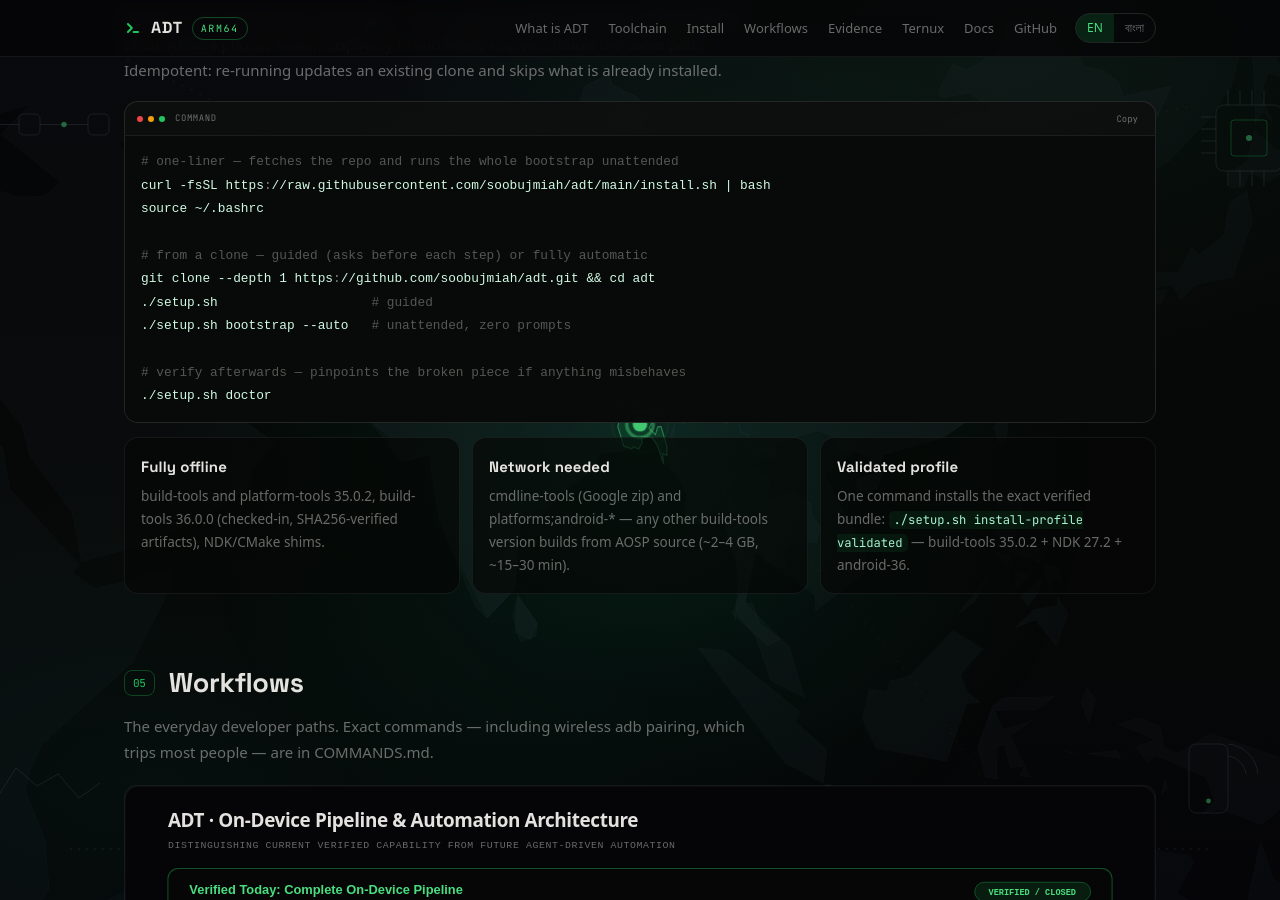
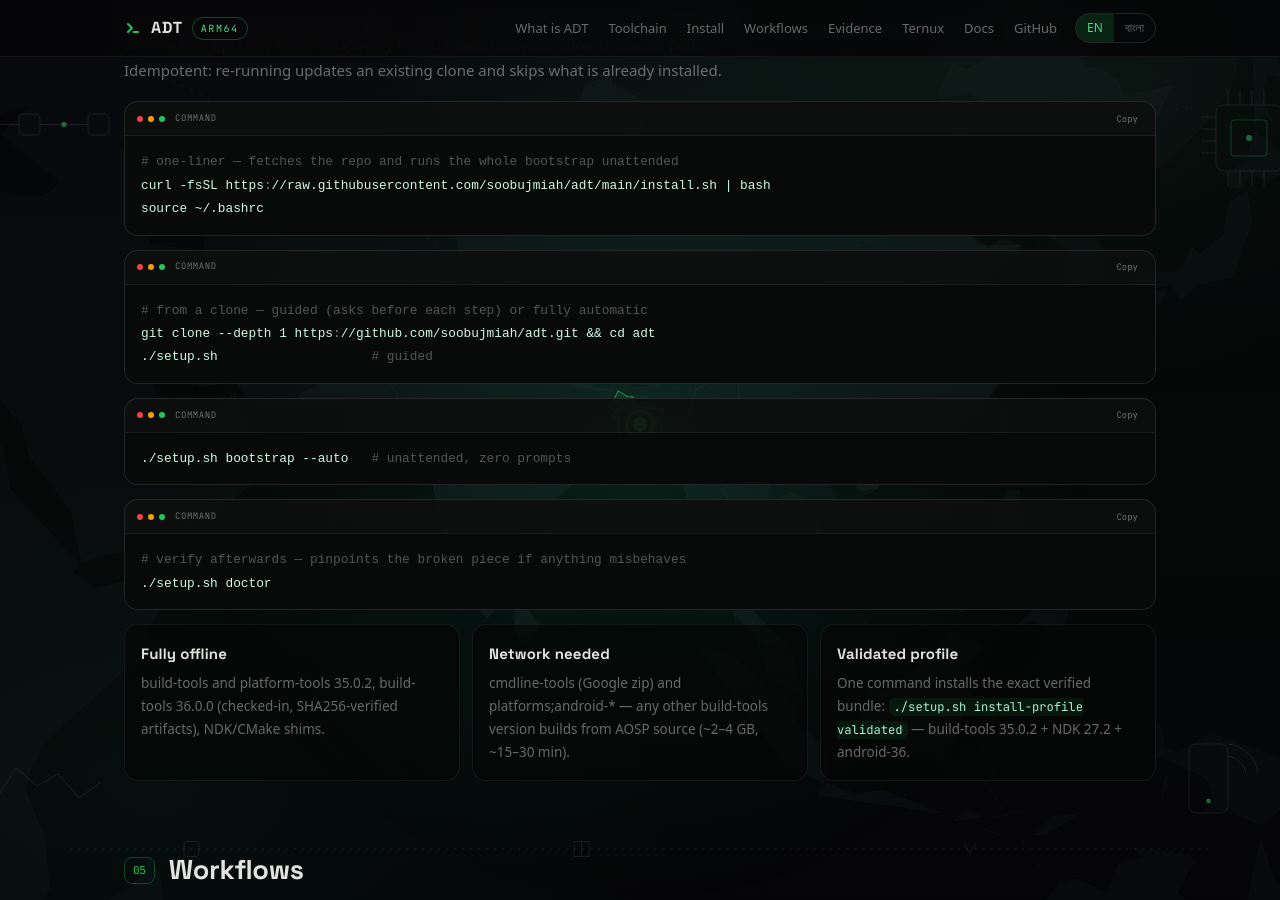
Before and after one commit to soobujmiah/adt, a Jekyll site: the page built from index.html, in a window 1280 px wide and 900 px high, scrolled down 3098 px. Built offline with Jekyll 4.4.1, drawn with Linux system fonts in a browser that asks for light colours.

Commit message:
docs: separate independent commands into distinct copyable blocks

```diff
--- a/index.html
+++ b/index.html
@@ -261,14 +261,15 @@
       <p class="section-note" data-i18n="inst.note">Works on any aarch64 Linux with glibc — the validated target is Termux + PRoot Debian on an ARM64 phone; Asahi, Raspberry Pi and ARM64 servers follow the same path. Idempotent: re-running updates an existing clone and skips what is already installed.</p>
       <pre class="cmd" data-copy><code><span class="c"># one-liner — fetches the repo and runs the whole bootstrap unattended</span>
 curl -fsSL https<span class="g">:</span>//raw.githubusercontent.com/soobujmiah/adt/main/install.sh | bash
-source ~/.bashrc
+source ~/.bashrc</code></pre>
 
-<span class="c"># from a clone — guided (asks before each step) or fully automatic</span>
+      <pre class="cmd" data-copy><code><span class="c"># from a clone — guided (asks before each step) or fully automatic</span>
 git clone --depth 1 https<span class="g">:</span>//github.com/soobujmiah/adt.git &amp;&amp; cd adt
-./setup.sh                    <span class="c"># guided</span>
-./setup.sh bootstrap --auto   <span class="c"># unattended, zero prompts</span>
+./setup.sh                    <span class="c"># guided</span></code></pre>
 
-<span class="c"># verify afterwards — pinpoints the broken piece if anything misbehaves</span>
+      <pre class="cmd" data-copy><code>./setup.sh bootstrap --auto   <span class="c"># unattended, zero prompts</span></code></pre>
+
+      <pre class="cmd" data-copy><code><span class="c"># verify afterwards — pinpoints the broken piece if anything misbehaves</span>
 ./setup.sh doctor</code></pre>
       <div class="grid">
         <article class="card">
```
Also changed, not shown: COMMANDS.md (+6 -0 lines).
